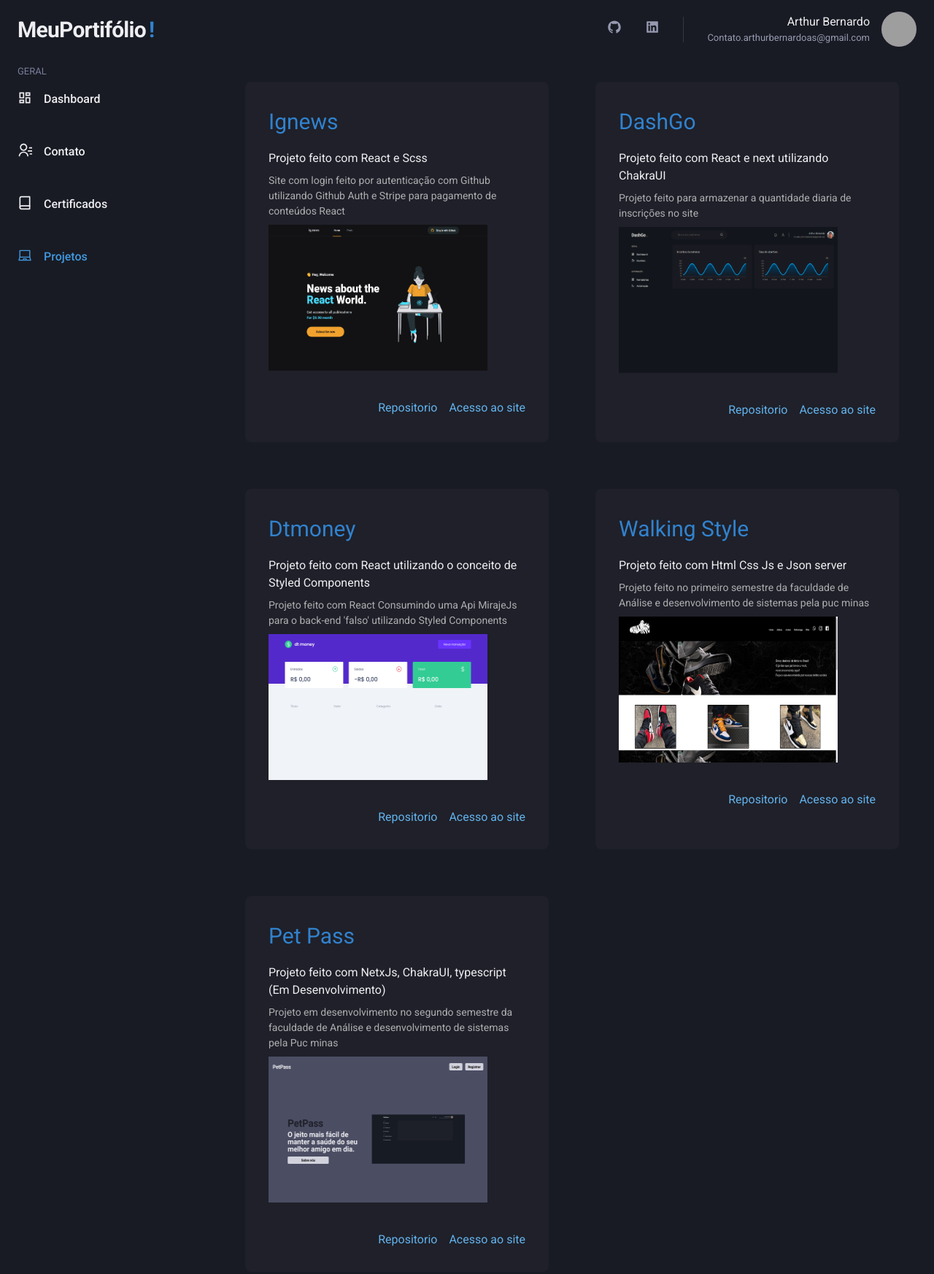
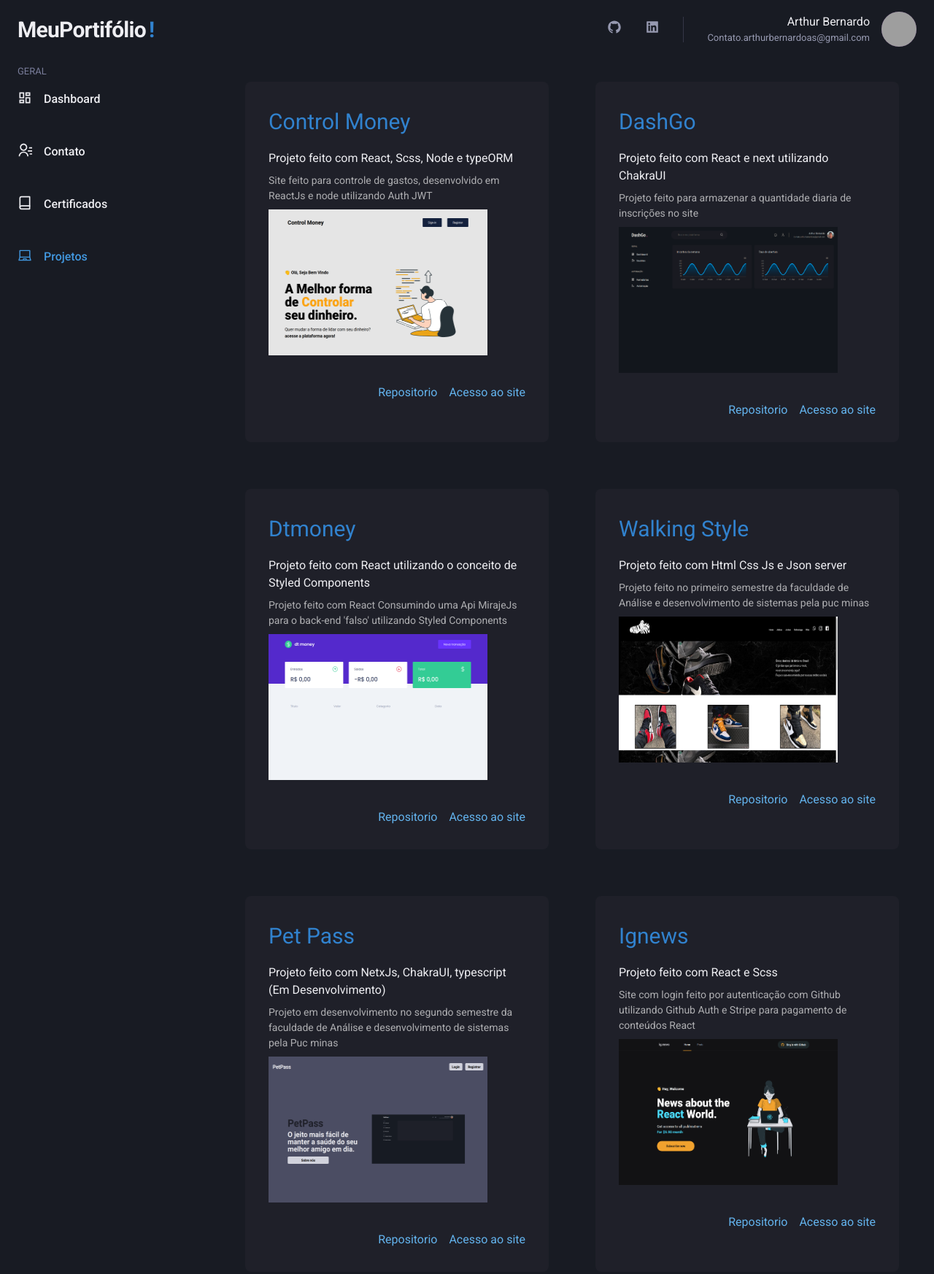
Before and after one commit to ArthurBernardoDev/Meu-Portfolio, a Next.js app: page /projetos in a window 1280 px wide. Shown: the top 1746 px of the page at 73% size. Built offline with nearby package versions, Linux system fonts and the light colour scheme; grey boxes are pictures that could not be loaded.

Commit message:
feat: add new project and adjust image

```diff
--- a/src/pages/projetos.tsx
+++ b/src/pages/projetos.tsx
@@ -11,12 +11,12 @@ const Projetos: NextPage = () => {
       align="flex-start"
     >
       <Projects
-        titulo="Ignews"
-        descrição="Projeto feito com React e Scss"
-        especificações="Site com login feito por autenticação com Github utilizando Github Auth e Stripe para pagamento de conteúdos React"
-        imagem="/IgNews.png"
-        linkRepositorio="https://github.com/ArthurBernardoDev/IgNews"
-        linkSite="#"
+          titulo="Control Money"
+          descrição="Projeto feito com React, Scss, Node e typeORM"
+          especificações="Site feito para controle de gastos, desenvolvido em ReactJs e node utilizando Auth JWT"
+          imagem="/ControlMoney.png"
+          linkRepositorio="https://github.com/ArthurBernardoDev/IgNews"
+          linkSite="#"
       />
       <Projects
         titulo="DashGo"
@@ -50,6 +50,14 @@ const Projetos: NextPage = () => {
         linkRepositorio="https://github.com/ICEI-PUC-Minas-PMV-ADS/pmv-ads-2021-2-e2-proj-int-t3-petpass"
         linkSite="https://pet-pass.vercel.app/"
       />
+      <Projects
+          titulo="Ignews"
+          descrição="Projeto feito com React e Scss"
+          especificações="Site com login feito por autenticação com Github utilizando Github Auth e Stripe para pagamento de conteúdos React"
+          imagem="/IgNews.png"
+          linkRepositorio="https://github.com/ArthurBernardoDev/IgNews"
+          linkSite="#"
+      />
     </SimpleGrid>
   );
 };
```
Also changed, not shown: src/pages/index.tsx (+5 -4 lines), public/ControlMoney.png (added).
